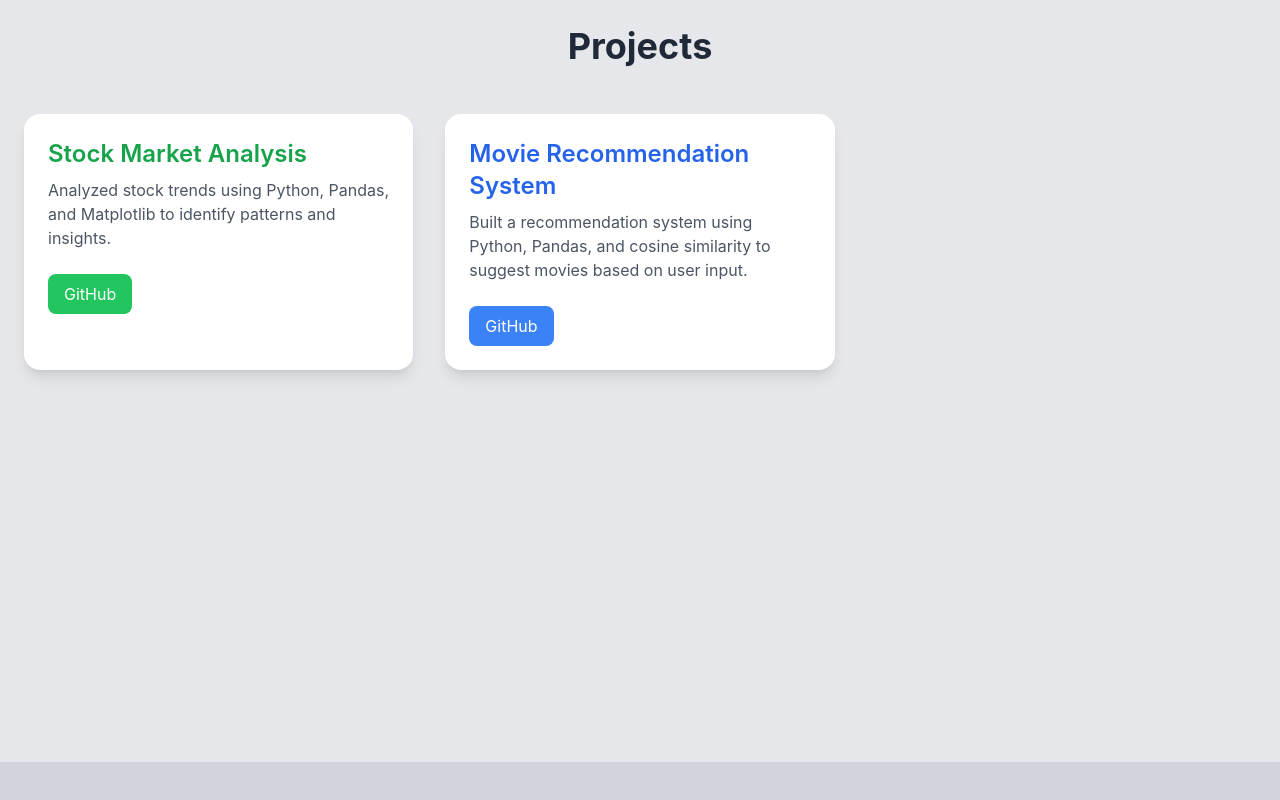
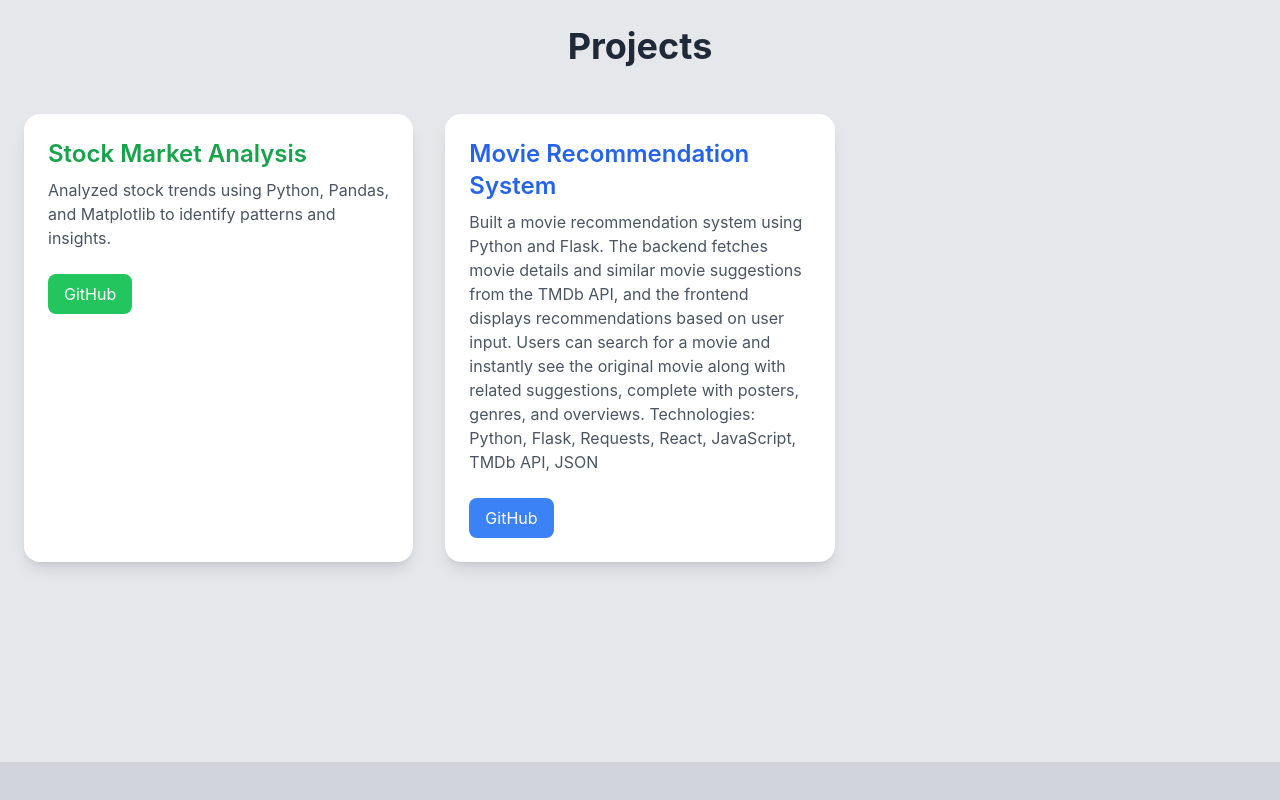
Before and after one commit to Avishkar1121/portfolio, a React (Vite) app: page / in a window 1280 px wide. Shown: the part 1638-2438 px from the top of the page. Built offline with nearby package versions, Linux system fonts and the light colour scheme.

Commit message:
changed description of project correctly

```diff
--- a/src/App.jsx
+++ b/src/App.jsx
@@ -142,8 +142,8 @@ function App() {
               Movie Recommendation System
             </h3>
             <p className="text-gray-600 mb-6">
-              Built a recommendation system using Python, Pandas, and cosine similarity
-              to suggest movies based on user input.
+              Built a movie recommendation system using Python and Flask. The backend fetches movie details and similar movie suggestions from the TMDb API, and the frontend displays recommendations based on user input. Users can search for a movie and instantly see the original movie along with related suggestions, complete with posters, genres, and overviews.
+              Technologies: Python, Flask, Requests, React, JavaScript, TMDb API, JSON
             </p>
             <div className="flex gap-4">
               <a
```
